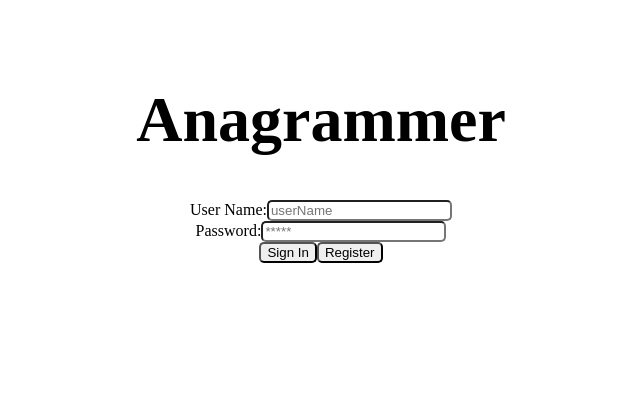
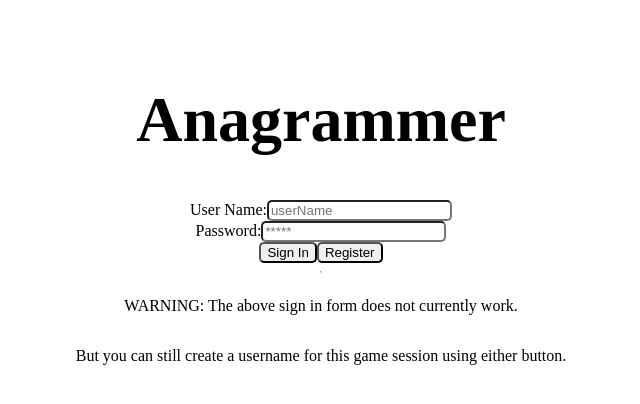
Before and after one commit to JordanKarp/Anagramer-JS, a React (Vite) app: page / in a window 1280 px wide. Shown: the top 404 px of the page, without its empty margins (319-959 px from the left). Built offline with nearby package versions, Linux system fonts and the light colour scheme.

Commit message:
Update Welcome.jsx

```diff
--- a/src/pages/Welcome.jsx
+++ b/src/pages/Welcome.jsx
@@ -18,7 +18,6 @@ function Welcome() {
     } else {
       setMsg('register')
     }
-    // console.log(JSON.stringify(user));
     navigate('/Setup')
   }
 
@@ -47,15 +46,11 @@ function Welcome() {
             <button type='submit' name='register' value="register">Register</button>
            </div>
         </form>
-        <div>
-
-        </div>
         {msg && <p className="loginMsg">{msg}</p>}
+        <hr/>
+        <p>WARNING: The above sign in form does not currently work. </p>
+        <p>But you can still create a username for this game session using either button.</p>
       </div>
-
-
-      {/* <a href="setup">Play a round! </a> */}
-      {/* <Link to="/setup">Play round!</Link> */}
     </>
   )
 }
```
